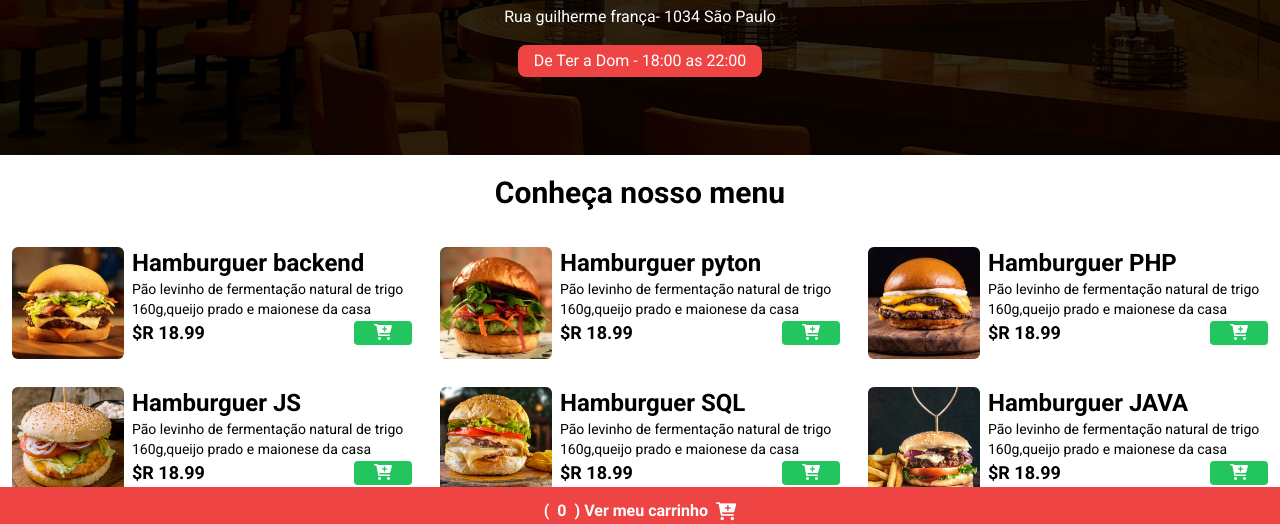
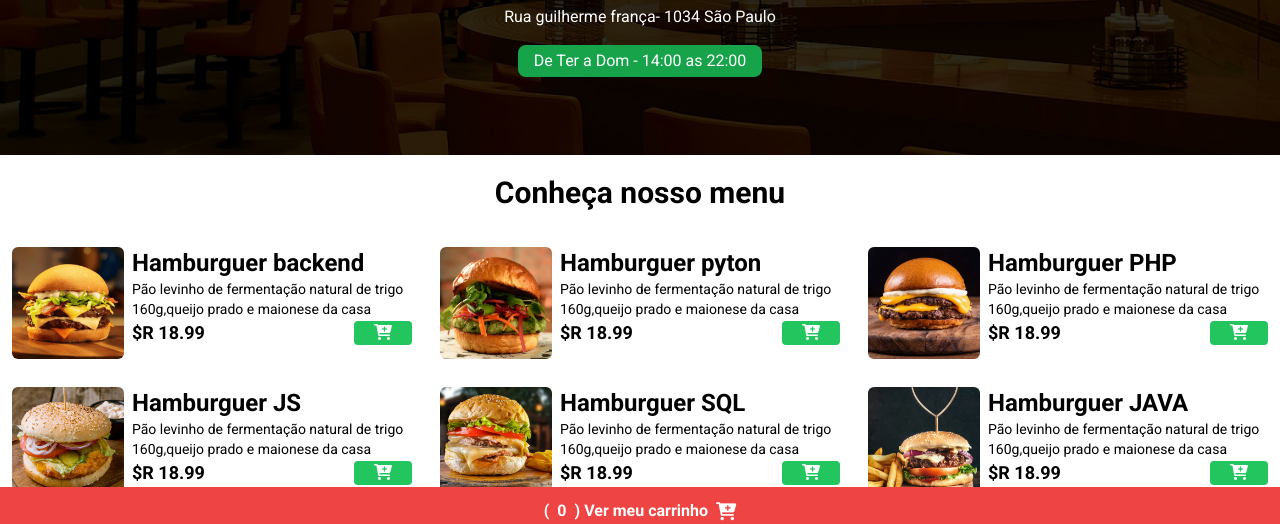
Before and after one commit to evenilsonguerreiro/cardapio-burger, a website: page index.html in a window 1280 px wide. Shown: the part 265-789 px from the top of the page. Drawn offline with Linux system fonts and the light colour scheme.

Commit message:
ajuste nas horas

```diff
--- a/index.html
+++ b/index.html
@@ -23,7 +23,7 @@
                 Rua guilherme frança- 1034 São Paulo
             </span>
             <div class="bg-green-600 px-4 py-1 rounded-lg mt-4" id="data-span">
-                <span class="text-white font-medium">De Ter a Dom - 18:00 as 22:00</span>
+                <span class="text-white font-medium">De Ter a Dom - 14:00 as 22:00</span>
             </div>
         </div>
     </header>
--- a/script.js
+++ b/script.js
@@ -162,7 +162,7 @@ window.open(`https://wa.me/${phone}?text=${mensagem} Endereço:${adressInput.val
 function checoutHoras(){
     const data = new Date();
     const hora = data.getHours();
-    return hora >= 18 && hora < 22;
+    return hora >= 14 && hora < 22;
 }
 
 const spanItem = document.getElementById('data-span')
```
